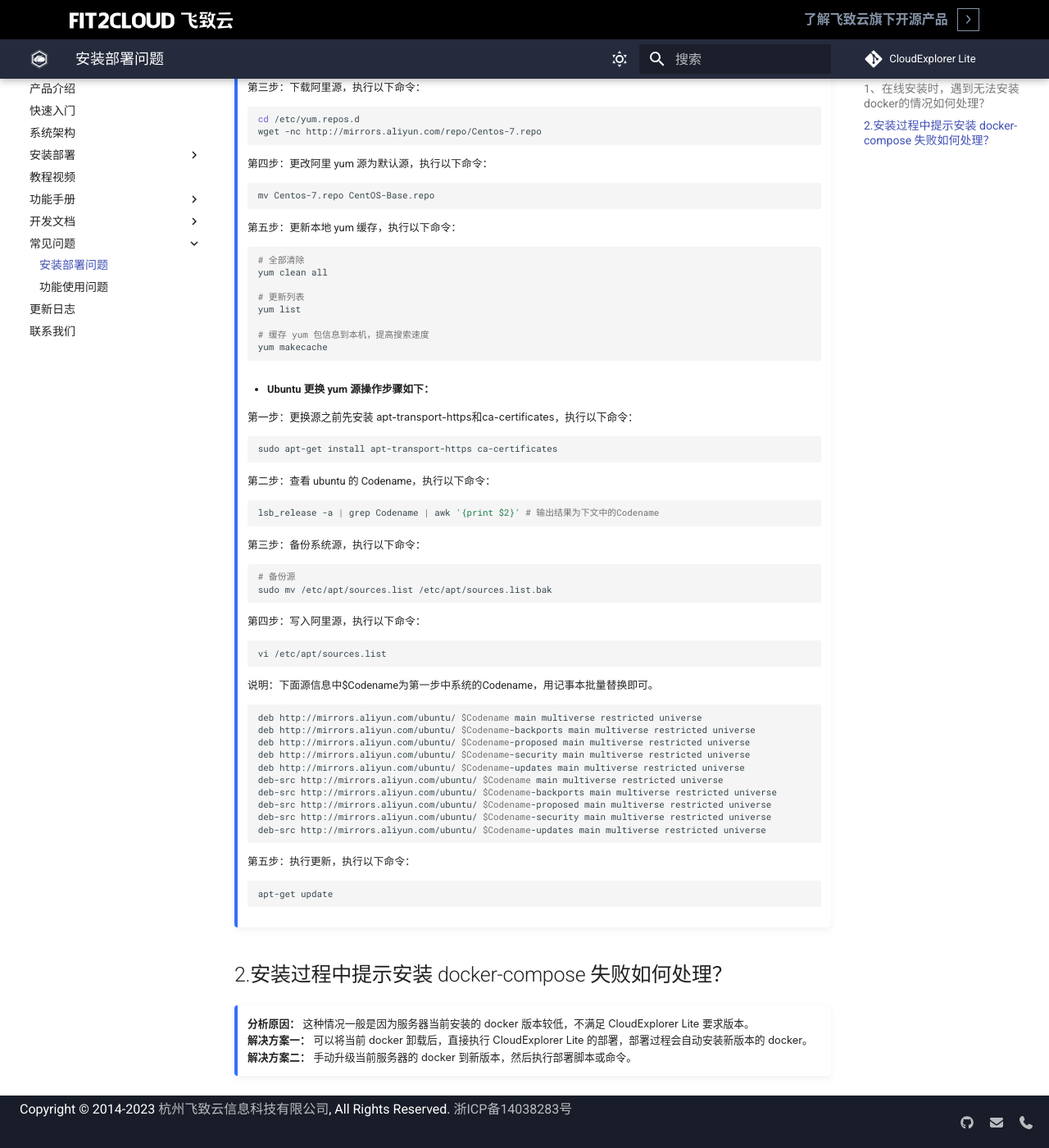
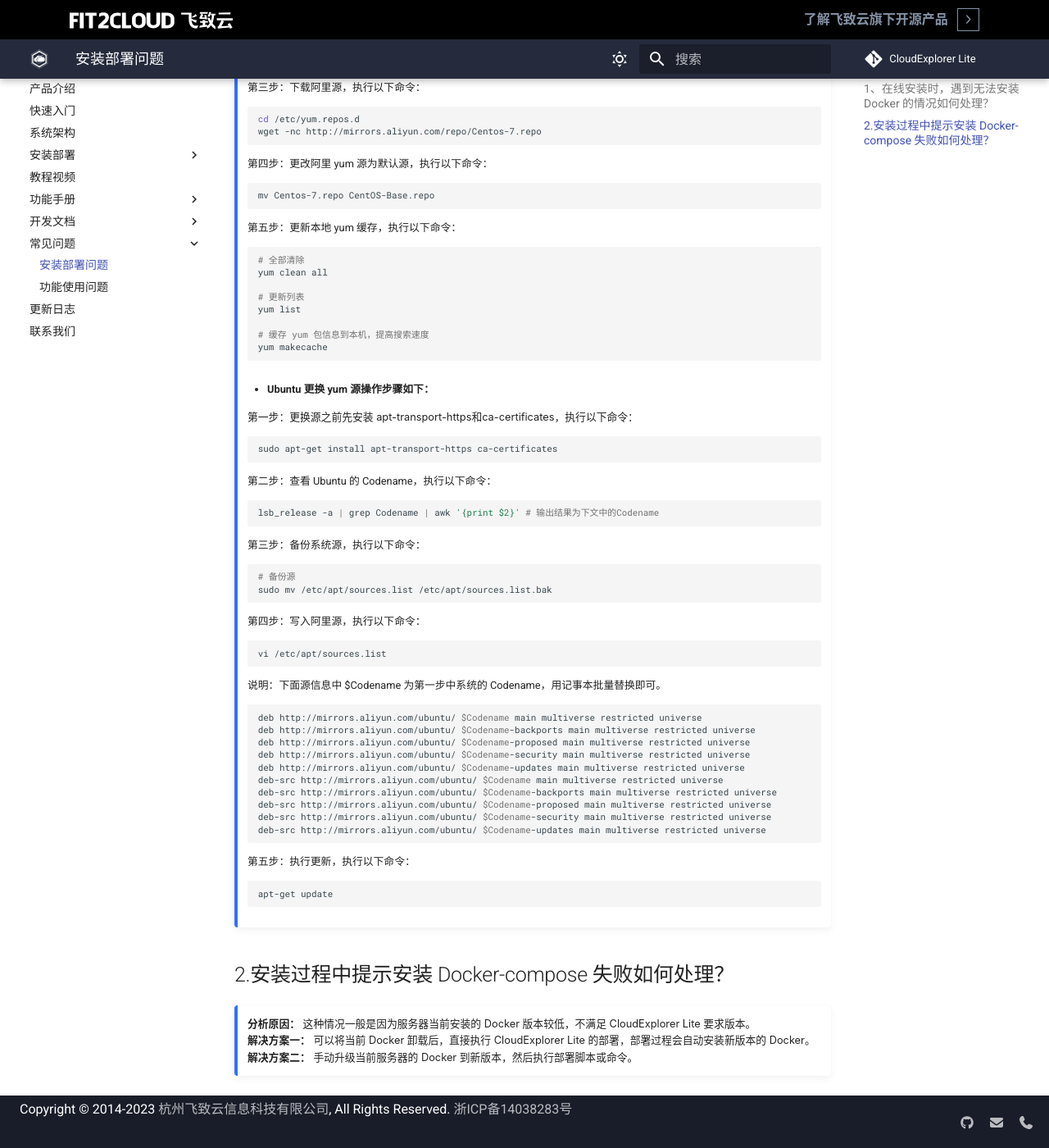
Before and after one commit to CloudExplorer-Dev/docs, an MkDocs documentation site: the page built from docs/fqa/fqa_installation.md, in a window 1280 px wide and 1400 px high, scrolled down 424 px. Shown: the whole window at 82% size. Built offline with MkDocs 1.6.1 and Material for MkDocs 9.7.7, drawn with Linux system fonts in a browser that asks for light colours; the version menu is left out; some of the changed text lies outside the part shown.

Commit message:
修改常见问题描述

````diff
--- a/docs/fqa/fqa_installation.md
+++ b/docs/fqa/fqa_installation.md
@@ -1,9 +1,9 @@
 
-## 1、在线安装时，遇到无法安装docker的情况如何处理？
+## 1、在线安装时，遇到无法安装 Docker 的情况如何处理？
 
 !!! Abstract ""
     **分析原因：** 这种情况一般是 Linux 系统的镜像源无法访问导致的。
-    **解决方案：** 我们可以更换系统的镜像源为可以正常访问的源，比如阿里镜像源。这里列举CentOS、Ubuntu的换源方法。
+    **解决方案：** 我们可以更换系统的镜像源为可以正常访问的源，比如阿里镜像源。这里列举 CentOS、Ubuntu 的换源方法。
 
     - **CentOS 更换 yum 源操作步骤如下：**
 
@@ -42,7 +42,7 @@
     ```bash
     sudo apt-get install apt-transport-https ca-certificates
     ```
-    第二步：查看 ubuntu 的 Codename，执行以下命令：
+    第二步：查看 Ubuntu 的 Codename，执行以下命令：
     ```bash
     lsb_release -a | grep Codename | awk '{print $2}' # 输出结果为下文中的Codename
     ```
@@ -55,7 +55,7 @@
     ```bash
     vi /etc/apt/sources.list
     ```
-    说明：下面源信息中\$Codename为第一步中系统的Codename，用记事本批量替换即可。
+    说明：下面源信息中 \$Codename 为第一步中系统的 Codename，用记事本批量替换即可。
     ```bash
     deb http://mirrors.aliyun.com/ubuntu/ $Codename main multiverse restricted universe
     deb http://mirrors.aliyun.com/ubuntu/ $Codename-backports main multiverse restricted universe
@@ -73,9 +73,9 @@
     apt-get update
     ```
 
-## 2.安装过程中提示安装 docker-compose 失败如何处理？
+## 2.安装过程中提示安装 Docker-compose 失败如何处理？
 
 !!! Abstract ""
-    **分析原因：** 这种情况一般是因为服务器当前安装的 docker 版本较低，不满足 CloudExplorer Lite 要求版本。
-    **解决方案一：** 可以将当前 docker 卸载后，直接执行 CloudExplorer Lite 的部署，部署过程会自动安装新版本的 docker。
-    **解决方案二：** 手动升级当前服务器的 docker 到新版本，然后执行部署脚本或命令。
+    **分析原因：** 这种情况一般是因为服务器当前安装的 Docker 版本较低，不满足 CloudExplorer Lite 要求版本。
+    **解决方案一：** 可以将当前 Docker 卸载后，直接执行 CloudExplorer Lite 的部署，部署过程会自动安装新版本的 Docker。
+    **解决方案二：** 手动升级当前服务器的 Docker 到新版本，然后执行部署脚本或命令。
````
Also changed, not shown: docs/fqa/fqa_feature.md (+3 -3 lines), docs/index.md (+1 -1 lines), docs/system_arch.md (+2 -1 lines), docs/img/systemarch/管理模型.png.
